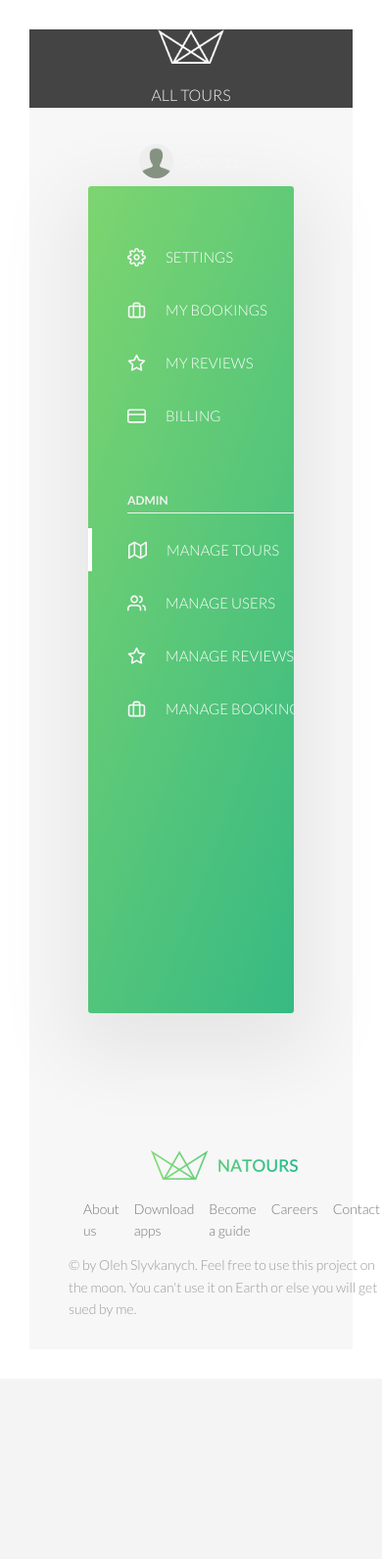
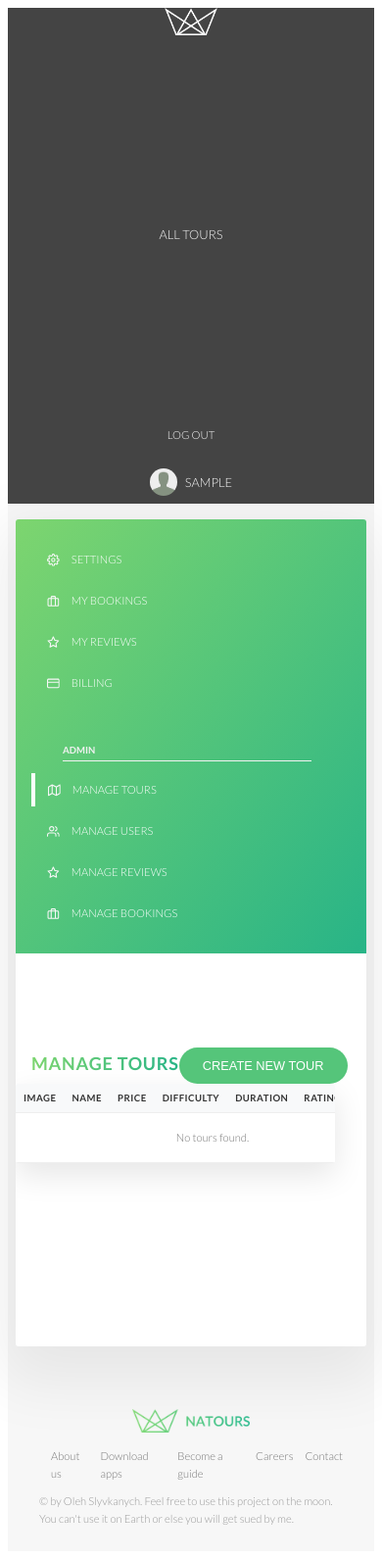
Before and after one commit to TERRI2000/natours, a Node server app: page /admin/tours in a window 390 px wide. Shown: the whole page at 98% size. Before the commit the page ends 1344 px from the top, so only its background shows below. Run offline with Node 20, Linux system fonts and the light colour scheme; the visitor is signed in with stand-in values (Sample User, id 1); data that the repository does not hold is empty; some libraries are stand-ins or nearby versions.

Commit message:
Fixed css for mobile

```diff
--- a/public/css/style.css
+++ b/public/css/style.css
@@ -2253,3 +2253,235 @@ body {
   font-style: italic;
   color: #666;
 }
+
+/* ===== MOBILE RESPONSIVE STYLES ===== */
+
+/* Tablets (768px and down) */
+@media only screen and (max-width: 48em) {
+  html {
+    font-size: 56.25%; /* 9px */
+  }
+
+  body {
+    padding: 2rem;
+  }
+
+  .main {
+    padding: 4rem 3rem;
+  }
+
+  /* Header adjustments */
+  .header {
+    padding: 0 3rem;
+  }
+
+  .header__nav {
+    flex-direction: column;
+    gap: 2rem;
+  }
+
+  .nav__search {
+    order: -1;
+    margin-bottom: 1.5rem;
+  }
+
+  /* Hero section */
+  .header__hero {
+    padding: 8rem 0;
+  }
+
+  .heading-primary {
+    font-size: 4rem;
+  }
+
+  /* Tour overview grid */
+  .card-container {
+    grid-template-columns: repeat(auto-fit, minmax(30rem, 1fr));
+    gap: 4rem 2rem;
+  }
+
+  /* User account pages */
+  .user-view {
+    flex-direction: column;
+  }
+
+  .user-view__menu {
+    width: 100%;
+    margin-bottom: 3rem;
+  }
+
+  .user-view__content {
+    max-width: 100%;
+  }
+
+  /* Admin tables */
+  .admin-table {
+    display: block;
+    overflow-x: auto;
+    white-space: nowrap;
+    font-size: 1.3rem;
+  }
+
+  .admin-table th,
+  .admin-table td {
+    padding: 1rem;
+  }
+}
+
+/* Mobile phones (480px and down) */
+@media only screen and (max-width: 30em) {
+  html {
+    font-size: 50%; /* 8px */
+  }
+
+  body {
+    padding: 1rem;
+  }
+
+  .main {
+    padding: 2rem 1rem;
+  }
+
+  /* Header mobile */
+  .header {
+    padding: 0 2rem;
+    height: auto;
+    min-height: 60vh;
+  }
+
+  .header__logo {
+    height: 4rem;
+  }
+
+  .header__nav {
+    flex-direction: column;
+    align-items: center;
+    gap: 1.5rem;
+  }
+
+  .nav__el {
+    padding: 1rem 1.5rem;
+    font-size: 1.4rem;
+  }
+
+  /* Hero section mobile */
+  .header__hero {
+    padding: 4rem 0;
+    text-align: center;
+  }
+
+  .heading-primary {
+    font-size: 3rem;
+    line-height: 1.2;
+    margin-bottom: 1.5rem;
+  }
+
+  .heading-primary--sub {
+    font-size: 1.6rem;
+    margin-bottom: 3rem;
+  }
+
+  /* Tour cards mobile */
+  .card-container {
+    grid-template-columns: 1fr;
+    gap: 3rem;
+  }
+
+  .card {
+    max-width: 35rem;
+    margin: 0 auto;
+  }
+
+  /* Tour detail mobile */
+  .section-header {
+    padding: 25rem 0 8rem 0;
+  }
+
+  .heading-box {
+    padding: 0 2rem;
+    text-align: center;
+  }
+
+  /* Account/User view mobile */
+  .user-view__menu {
+    padding: 2rem;
+  }
+
+  .side-nav a:link,
+  .side-nav a:visited {
+    padding: 1rem 2rem;
+    font-size: 1.4rem;
+  }
+
+  .side-nav svg {
+    height: 1.6rem;
+    width: 1.6rem;
+    margin-right: 1.5rem;
+  }
+
+  .user-view__form-container {
+    padding: 2rem;
+  }
+
+  /* Forms mobile */
+  .form__group:not(:last-child) {
+    margin-bottom: 2rem;
+  }
+
+  .form__input {
+    font-size: 1.4rem;
+    padding: 1rem 1.5rem;
+  }
+
+  /* Admin tables mobile */
+  .admin-section {
+    padding: 2rem;
+    overflow-x: auto;
+  }
+
+  .admin-table {
+    min-width: 60rem;
+    font-size: 1.2rem;
+  }
+
+  .admin-table th,
+  .admin-table td {
+    padding: 0.8rem 1rem;
+    white-space: nowrap;
+  }
+
+  .admin-actions {
+    flex-direction: column;
+    gap: 0.5rem;
+  }
+
+  /* Modal mobile */
+  .modal__content {
+    width: 95%;
+    max-width: none;
+    padding: 2rem;
+    margin: 2rem auto;
+    max-height: 90vh;
+    overflow-y: auto;
+  }
+
+  /* Reviews mobile */
+  .reviews {
+    padding: 0 1rem;
+  }
+
+  .review {
+    padding: 2rem;
+    margin-bottom: 2rem;
+  }
+
+  .review__avatar {
+    width: 4rem;
+    height: 4rem;
+  }
+
+  .reviews__star {
+    height: 1.4rem;
+    width: 1.4rem;
+  }
+}
```
